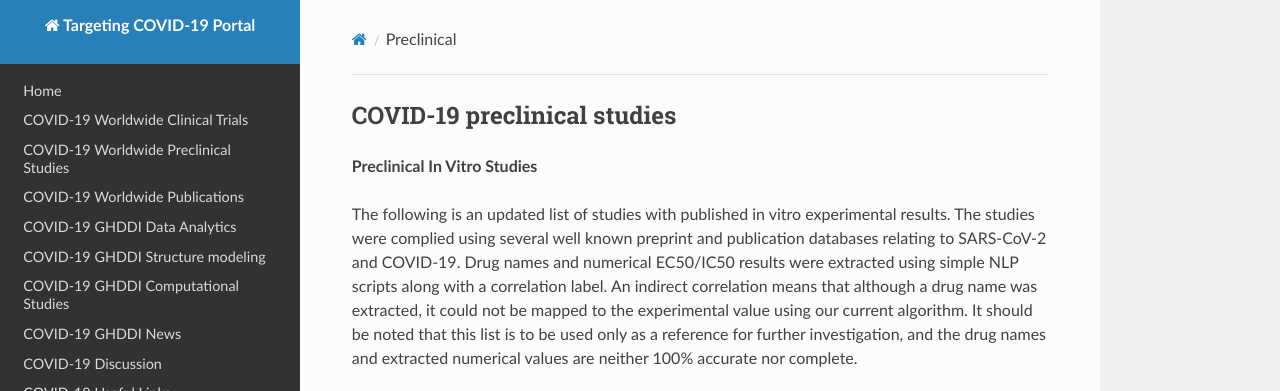
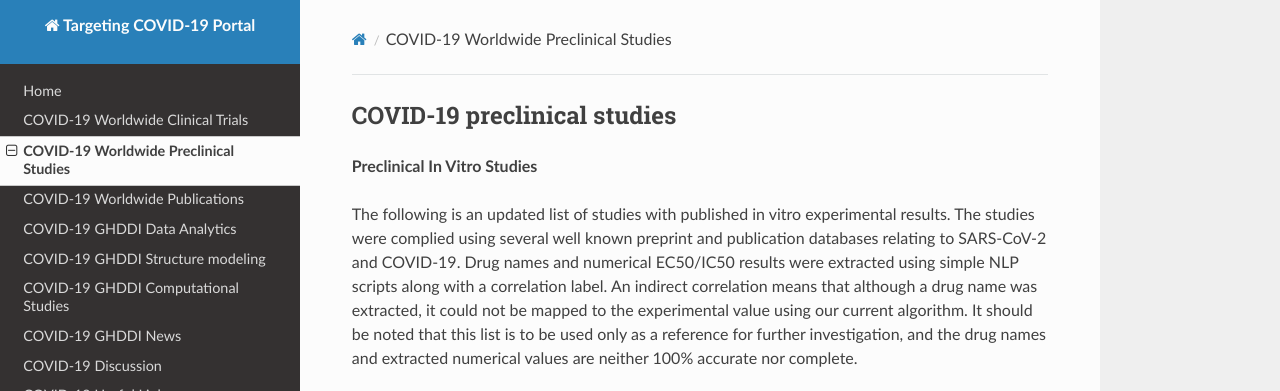
Before and after one commit to GHDDI-AILab/Targeting2019-nCoV, an MkDocs documentation site: the page built from docs/preclinical.md, in a window 1280 px wide and 900 px high, cut to the strip 0-391 px from the top of the window. Built offline with MkDocs 1.6.1, drawn with Linux system fonts in a browser that asks for light colours; nearby versions of some CDN libraries; some of the changed lines change nothing that is shown; some of the changed text lies outside the part shown.

Commit message:
preclinical

```diff
--- a/mkdocs.yml
+++ b/mkdocs.yml
@@ -11,7 +11,7 @@ extra_javascript:
 nav:
     - Home: index.md
     - COVID-19 Worldwide Clinical Trials: clinical.md
-    - COVID-19 Worldwide Preclinical Studies: preclinical_nlp.md
+    - COVID-19 Worldwide Preclinical Studies: preclinical.md
     - COVID-19 Worldwide Publications: research_progress.md
     - COVID-19 GHDDI Data Analytics: Data_analytics.md
     - COVID-19 GHDDI Structure modeling: nCov_Structures.md
```
